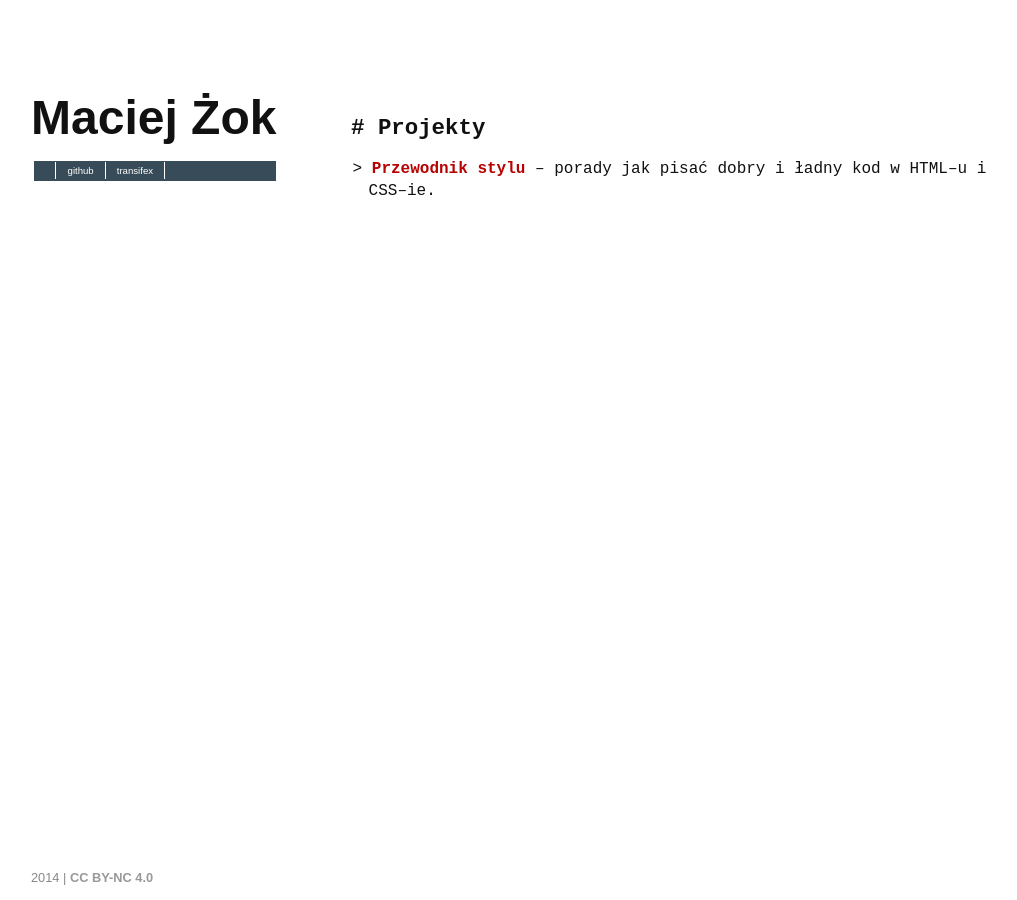
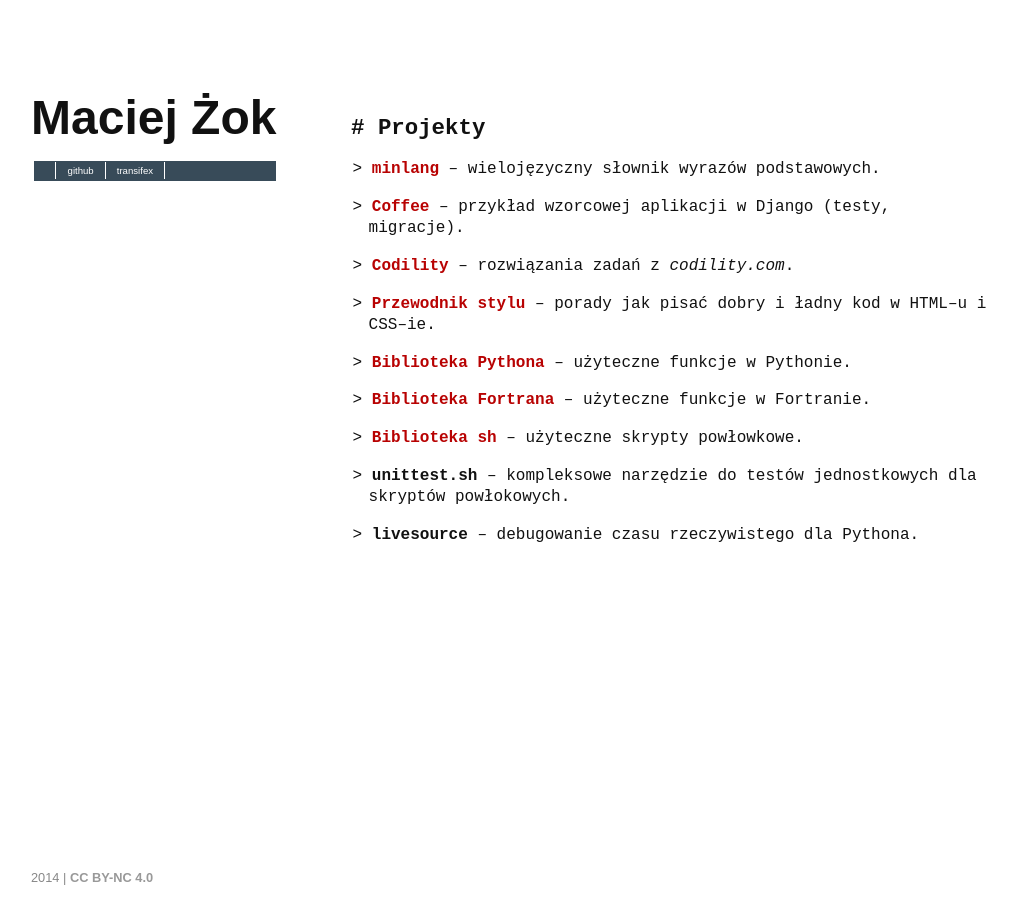
Before and after one commit to macie/macie.github.io, a Jekyll site: the page built from index.html, in a window 1280 px wide. Shown: the whole page, without its empty margins (129-1146 px from the left). Built offline with Jekyll 4.4.1, drawn with Linux system fonts in a browser that asks for light colours.

Commit message:
project list update

```diff
--- a/index.html
+++ b/index.html
@@ -4,4 +4,12 @@ title: Maciej Żok
 ---
 
 <h1>Projekty</h1>
+<p><a href="https://minlang.github.io/">minlang</a> – wielojęzyczny słownik wyrazów podstawowych.</p>
+<p><a href="https://github.com/macie/coffee">Coffee</a> – przykład wzorcowej aplikacji w Django (testy, migracje).</p>
+<p><a href="https://github.com/macie/codility">Codility</a> – rozwiązania zadań z <em>codility.com</em>.</p>
 <p><a href="/przewodnik-stylu">Przewodnik stylu</a> – porady jak pisać dobry i ładny kod w HTML–u i CSS–ie.</p>
+<p><a href="https://github.com/macie/python-libs">Biblioteka Pythona</a> – użyteczne funkcje w Pythonie.</p>
+<p><a href="https://github.com/macie/fortran-libs">Biblioteka Fortrana</a> – użyteczne funkcje w Fortranie.</p>
+<p><a href="https://github.com/macie/linux-shell-scripts">Biblioteka sh</a> – użyteczne skrypty powłowkowe.</p>
+<p><strong>unittest.sh</strong> – kompleksowe narzędzie do testów jednostkowych dla skryptów powłokowych.</p>
+<p><strong>livesource</strong> – debugowanie czasu rzeczywistego dla Pythona.</p>
```
